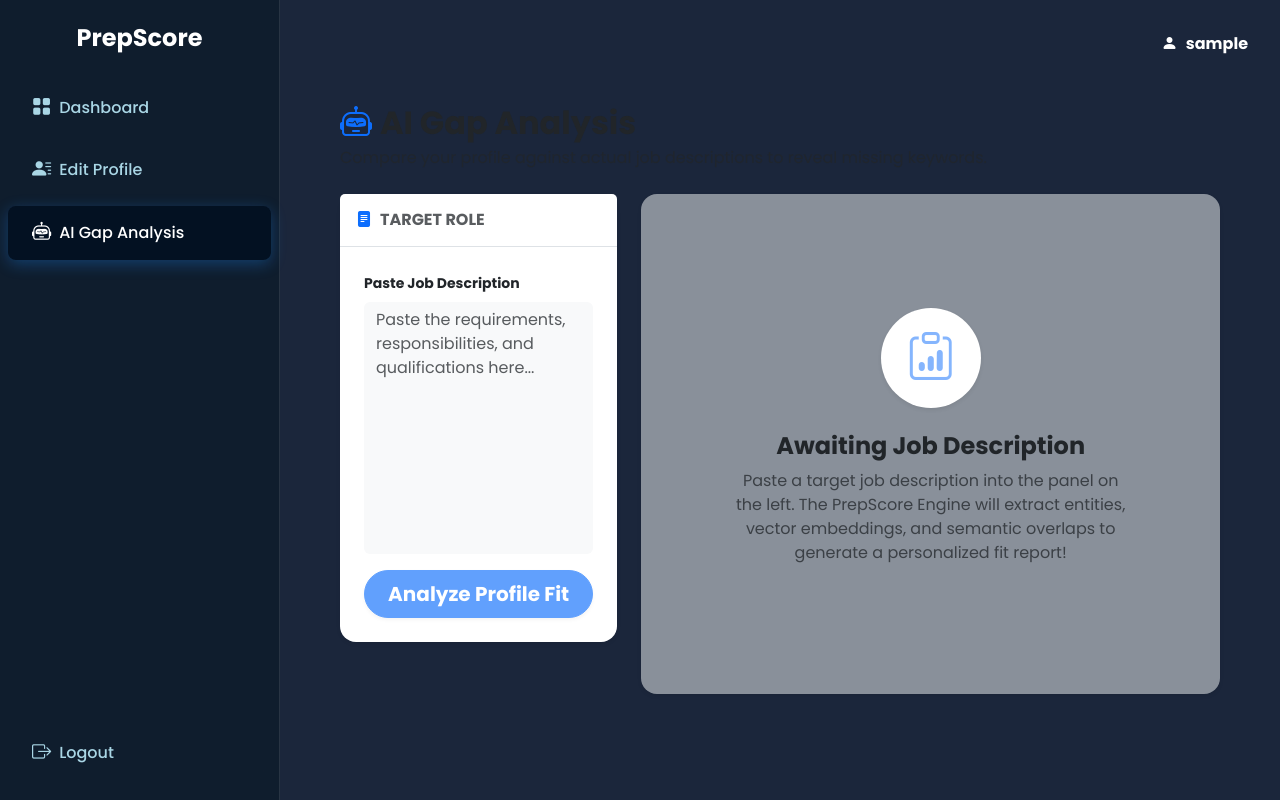
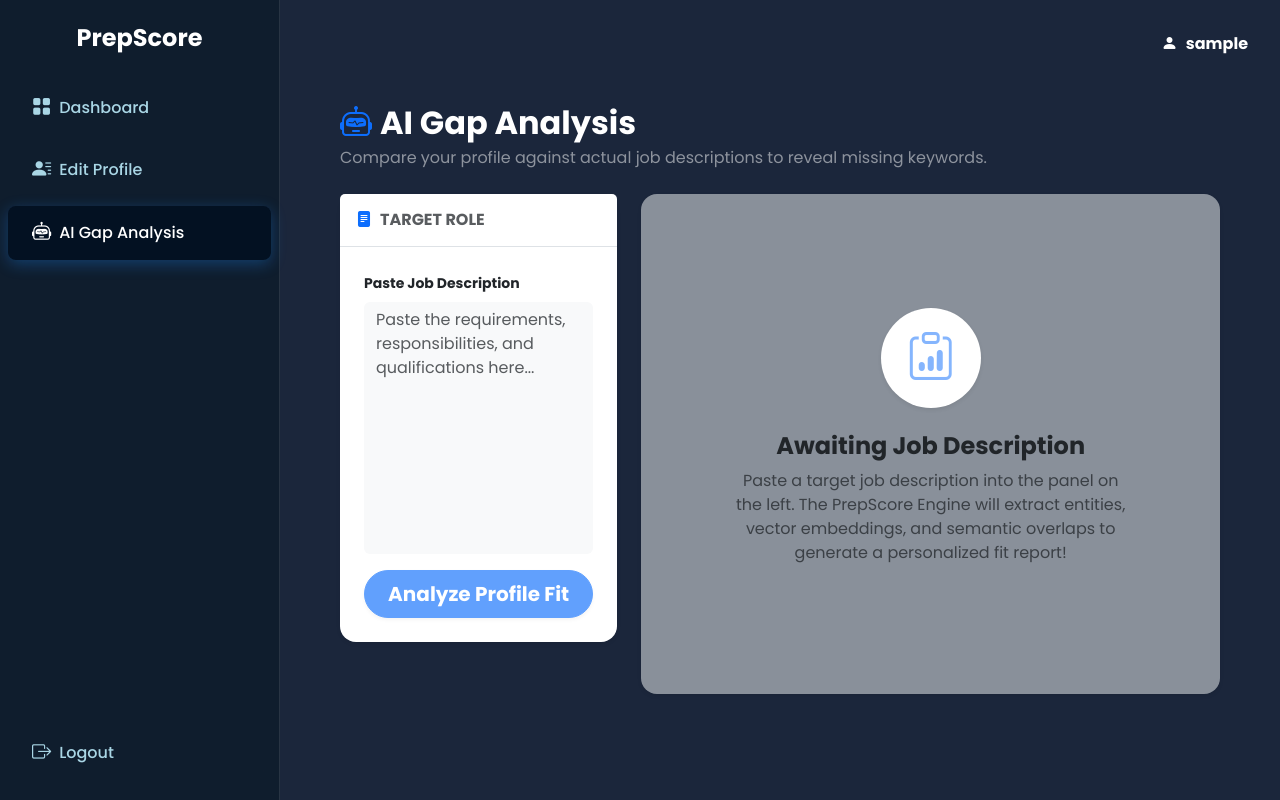
Before and after one commit to minnajoby/PrepScore-MiniProject, a Django app: page /ai/gap-analysis/ in a window 1280 px wide. Run offline with Django 5.2, Linux system fonts and the light colour scheme; the visitor is signed in with stand-in values (Sample User, id 1); data that the repository does not hold is empty; some libraries are stand-ins or nearby versions.

Commit message:
UI: Fix visibility of AI Gap Analysis header on dark background

```diff
--- a/profiles/templates/ai_engine/gap_analysis.html
+++ b/profiles/templates/ai_engine/gap_analysis.html
@@ -6,9 +6,9 @@
     <!-- PAGE HEADER -->
     <div class="d-flex justify-content-between align-items-center mb-4">
         <div>
-            <h2 class="fw-bold mb-1"><i class="bi bi-robot text-primary me-2"></i>AI Gap Analysis</h2>
-            <p class="text-muted mb-0">Compare your profile against actual job descriptions to reveal missing keywords.
-            </p>
+            <h2 class="fw-bold mb-1 text-white"><i class="bi bi-robot text-primary me-2"></i>AI Gap Analysis</h2>
+            <p class="text-white-50 mb-0">Compare your profile against actual job descriptions to reveal missing
+                keywords.</p>
         </div>
 
         <!-- BLOCKER WARNING IF NO RESUME -->
```
